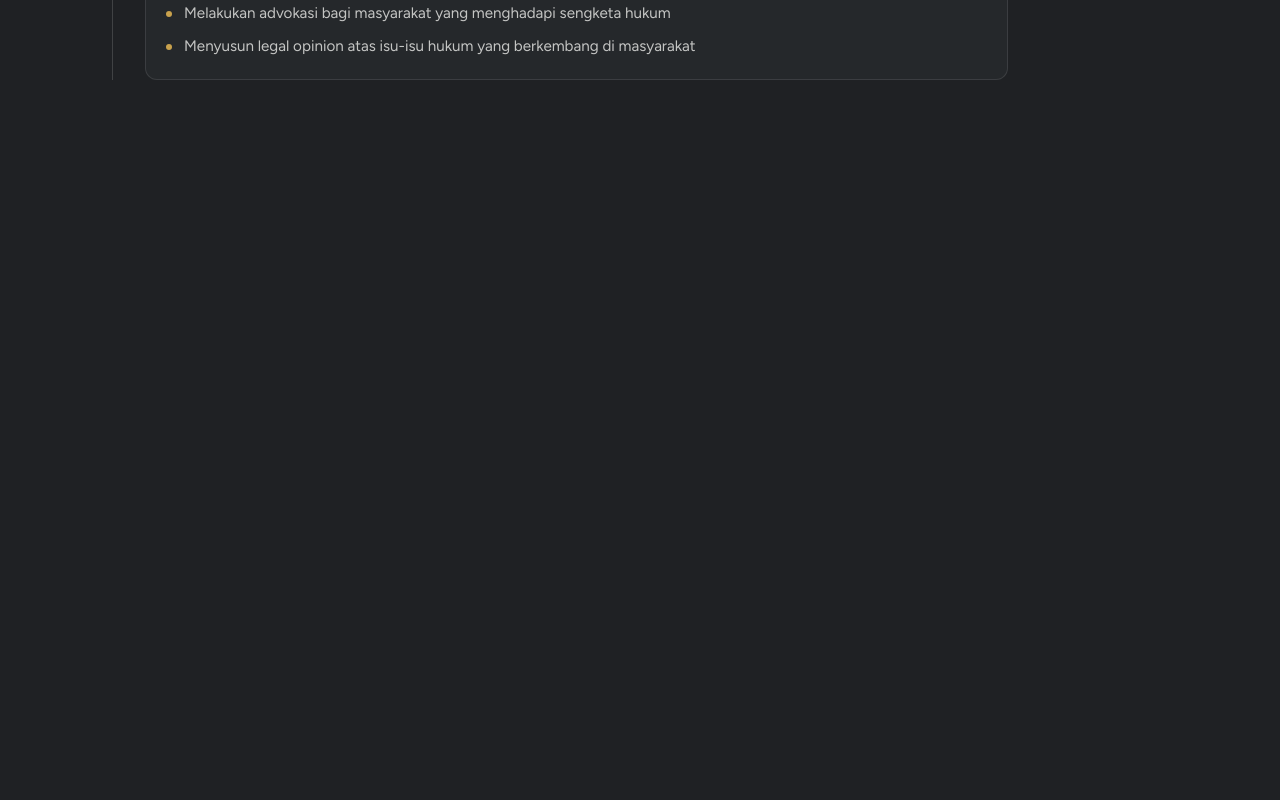
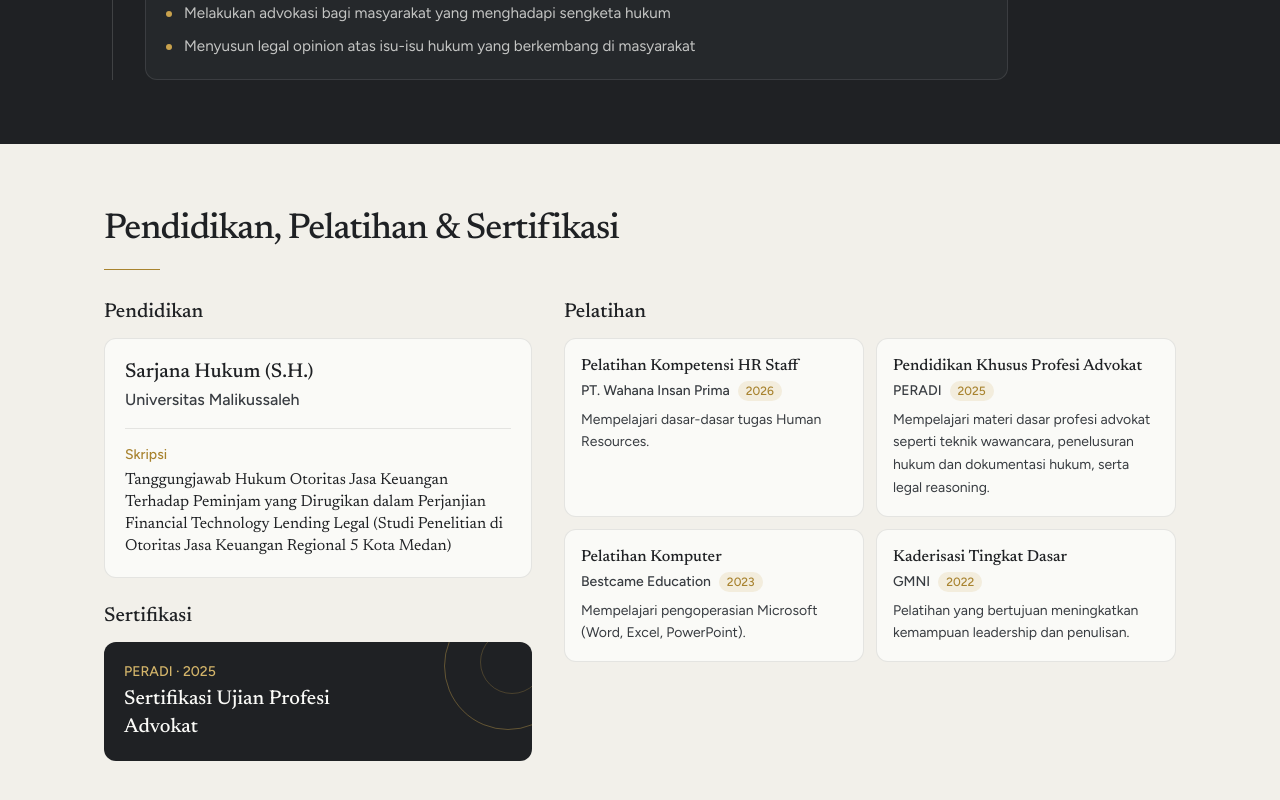
Before and after one commit to hara06/Portfolio-Azmi, a React (Vite) app: page / in a window 1280 px wide. Shown: the part 3523-4323 px from the top of the page. Before the commit the page ends 3667 px from the top, so only its background shows below. Built offline with nearby package versions, Linux system fonts and the light colour scheme.

Commit message:
Membuat Section Education

```diff
--- a/src/App.jsx
+++ b/src/App.jsx
@@ -4,6 +4,7 @@ import About from "./components/About";
 import Competence from "./components/Competence";
 import Experience from "./components/Experience";
 import Organization from "./components/Organization";
+import Education from "./components/Education";
 
 export default function App() {
   return (
@@ -15,6 +16,7 @@ export default function App() {
         <Competence />
         <Experience />
         <Organization />
+        <Education />
       </main>
     </>
   );
--- /dev/null
+++ b/src/components/Education.jsx
@@ -0,0 +1,132 @@
+// Pastikan data pendidikan (gelar dan universitas) sudah sesuai ijazahmu.
+const EDUCATION = {
+  degree: "Sarjana Hukum (S.H.)",
+  school: "Universitas Malikussaleh",
+  thesisLabel: "Skripsi",
+  thesis:
+    "Tanggungjawab Hukum Otoritas Jasa Keuangan Terhadap Peminjam yang Dirugikan dalam Perjanjian Financial Technology Lending Legal (Studi Penelitian di Otoritas Jasa Keuangan Regional 5 Kota Medan)",
+};
+
+const TRAININGS = [
+  {
+    title: "Pelatihan Kompetensi HR Staff",
+    org: "PT. Wahana Insan Prima",
+    year: "2026",
+    desc: "Mempelajari dasar-dasar tugas Human Resources.",
+  },
+  {
+    title: "Pendidikan Khusus Profesi Advokat",
+    org: "PERADI",
+    year: "2025",
+    desc: "Mempelajari materi dasar profesi advokat seperti teknik wawancara, penelusuran hukum dan dokumentasi hukum, serta legal reasoning.",
+  },
+  {
+    title: "Pelatihan Komputer",
+    org: "Bestcame Education",
+    year: "2023",
+    desc: "Mempelajari pengoperasian Microsoft (Word, Excel, PowerPoint).",
+  },
+  {
+    title: "Kaderisasi Tingkat Dasar",
+    org: "GMNI",
+    year: "2022",
+    desc: "Pelatihan yang bertujuan meningkatkan kemampuan leadership dan penulisan.",
+  },
+];
+
+const CERTIFICATION = {
+  issuer: "PERADI",
+  name: "Sertifikasi Ujian Profesi Advokat",
+  year: "2025",
+};
+
+const SubTitle = ({ children }) => (
+  <h3 className="font-display text-xl font-medium">{children}</h3>
+);
+
+export default function Education() {
+  return (
+    <section id="pendidikan" className="bg-sand-100 text-charcoal-900">
+      <div className="mx-auto max-w-6xl px-6 py-12 md:px-10 md:py-16">
+        <h2 className="font-display text-3xl font-medium leading-tight tracking-tight sm:text-4xl">
+          Pendidikan, Pelatihan & Sertifikasi
+        </h2>
+        <div className="mt-4 h-px w-14 bg-gold-600" aria-hidden="true" />
+
+        <div className="mt-7 grid gap-8 lg:grid-cols-12 lg:gap-8">
+          {/* Kiri: pendidikan dan sertifikasi */}
+          <div className="space-y-6 lg:col-span-5">
+            <div>
+              <SubTitle>Pendidikan</SubTitle>
+              <article className="mt-3 rounded-xl border border-charcoal-900/10 bg-paper p-5">
+                <h4 className="font-display text-xl font-medium leading-snug">
+                  {EDUCATION.degree}
+                </h4>
+                <p className="mt-0.5 font-medium text-charcoal-700">
+                  {EDUCATION.school}
+                </p>
+
+                <div className="my-4 h-px bg-charcoal-900/10" aria-hidden="true" />
+
+                <p className="text-sm font-medium text-gold-600">
+                  {EDUCATION.thesisLabel}
+                </p>
+                <p className="mt-1 font-display text-base leading-snug text-charcoal-900">
+                  {EDUCATION.thesis}
+                </p>
+              </article>
+            </div>
+
+            <div>
+              <SubTitle>Sertifikasi</SubTitle>
+              <article className="relative mt-3 overflow-hidden rounded-xl bg-charcoal-900 p-5 text-paper">
+                <div
+                  className="absolute -right-10 -top-10 h-32 w-32 rounded-full border border-gold-500/40"
+                  aria-hidden="true"
+                />
+                <div
+                  className="absolute -right-3 -top-3 h-16 w-16 rounded-full border border-gold-500/25"
+                  aria-hidden="true"
+                />
+                <p className="relative text-sm font-medium text-gold-400">
+                  {CERTIFICATION.issuer} · {CERTIFICATION.year}
+                </p>
+                <p className="relative mt-1 max-w-[16rem] font-display text-xl font-medium leading-snug">
+                  {CERTIFICATION.name}
+                </p>
+              </article>
+            </div>
+          </div>
+
+          {/* Kanan: pelatihan */}
+          <div className="lg:col-span-7">
+            <SubTitle>Pelatihan</SubTitle>
+            <ul className="mt-3 grid gap-3 sm:grid-cols-2">
+              {TRAININGS.map((t) => (
+                <li
+                  key={t.title}
+                  className="flex flex-col rounded-xl border border-charcoal-900/10 bg-paper p-4 transition-colors hover:border-gold-600/50"
+                >
+                  <h4 className="font-display text-base font-medium leading-snug">
+                    {t.title}
+                  </h4>
+                  <p className="mt-1 flex flex-wrap items-center gap-x-2 gap-y-1 text-sm text-charcoal-700">
+                    <span className="font-medium">{t.org}</span>
+                    {t.year && (
+                      <span className="rounded-full bg-gold-500/15 px-2 py-0.5 text-xs font-medium text-gold-600">
+                        {t.year}
+                      </span>
+                    )}
+                  </p>
+                  <p className="mt-2 text-sm leading-relaxed text-charcoal-700">
+                    {t.desc}
+                  </p>
+                </li>
+              ))}
+            </ul>
+          </div>
+        </div>
+      </div>
+    </section>
+  );
+}
```
